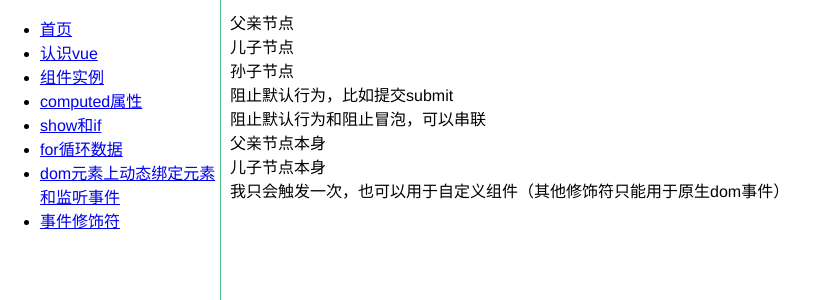
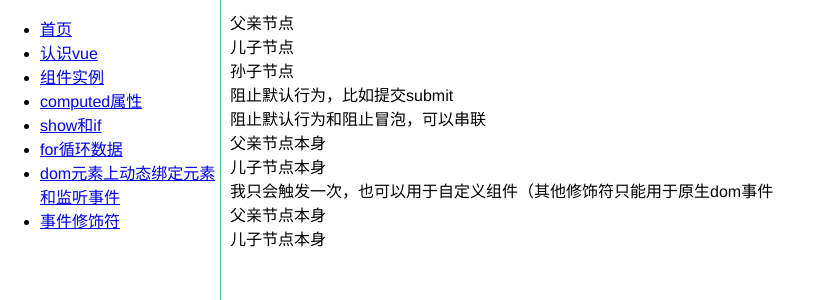
Before and after one commit to yokiyokiyoki/vue-component, a Vue app: page /#/modifier in a window 1280 px wide. Shown: the top 300 px of the page, without its empty margins (0-817 px from the left). Built offline with nearby package versions, Linux system fonts and the light colour scheme.

Commit message:
修饰符

```diff
--- a/src/components/modifier/modifier.vue
+++ b/src/components/modifier/modifier.vue
@@ -19,7 +19,14 @@
         儿子节点本身
       </div>
     </div>
-    <div v-on:click.once="doThis">我只会触发一次，也可以用于自定义组件（其他修饰符只能用于原生dom事件）</div>
+    <div v-on:click.once="doThis">我只会触发一次，也可以用于自定义组件（其他修饰符只能用于原生dom事件</div>
+    <!-- 开启捕获模式，没有捕获的话默认点击son，出来的是儿子，父亲，现在则是父亲，儿子 -->
+    <div class="father" @click.capture="fatherClick">
+      父亲节点本身
+      <div class="son" @click="sonClick">
+        儿子节点本身
+      </div>
+    </div>
   </div>
 </template>
 <script>
```
